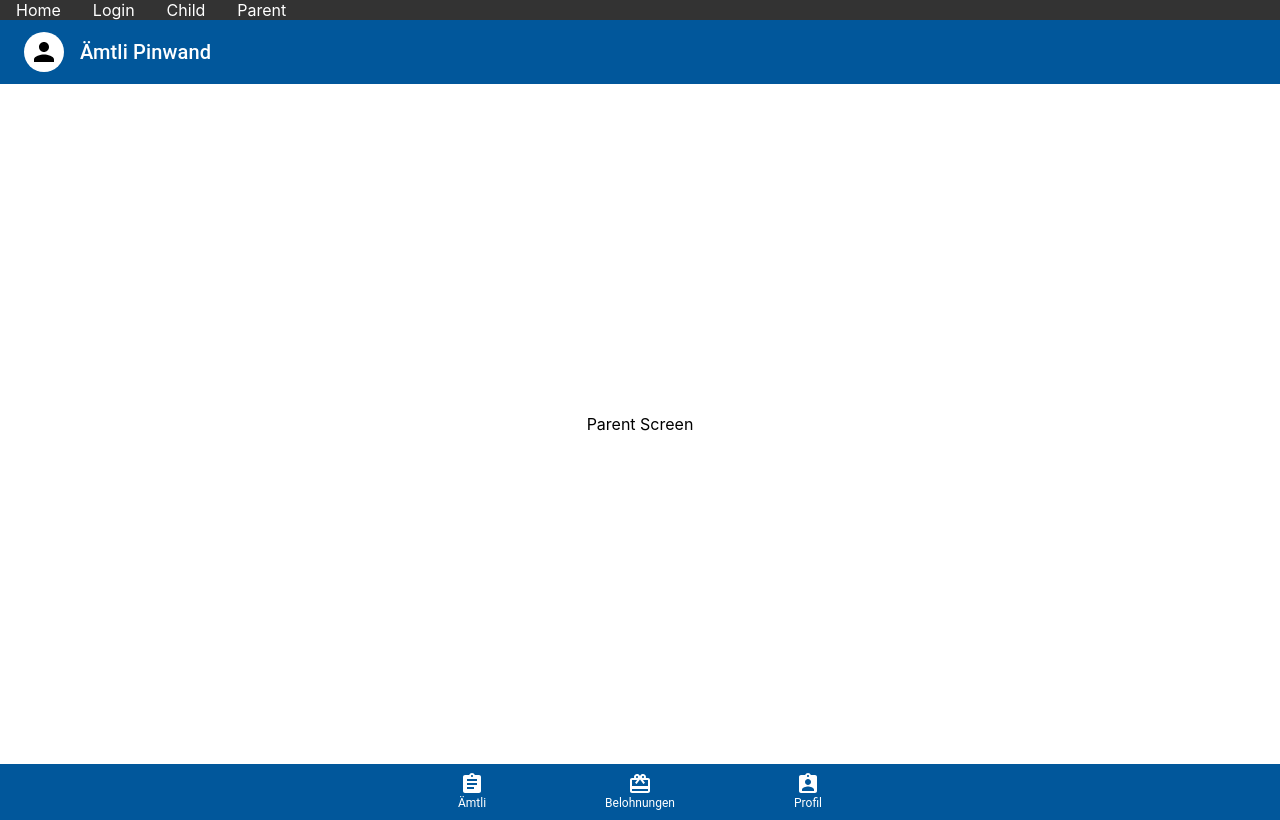
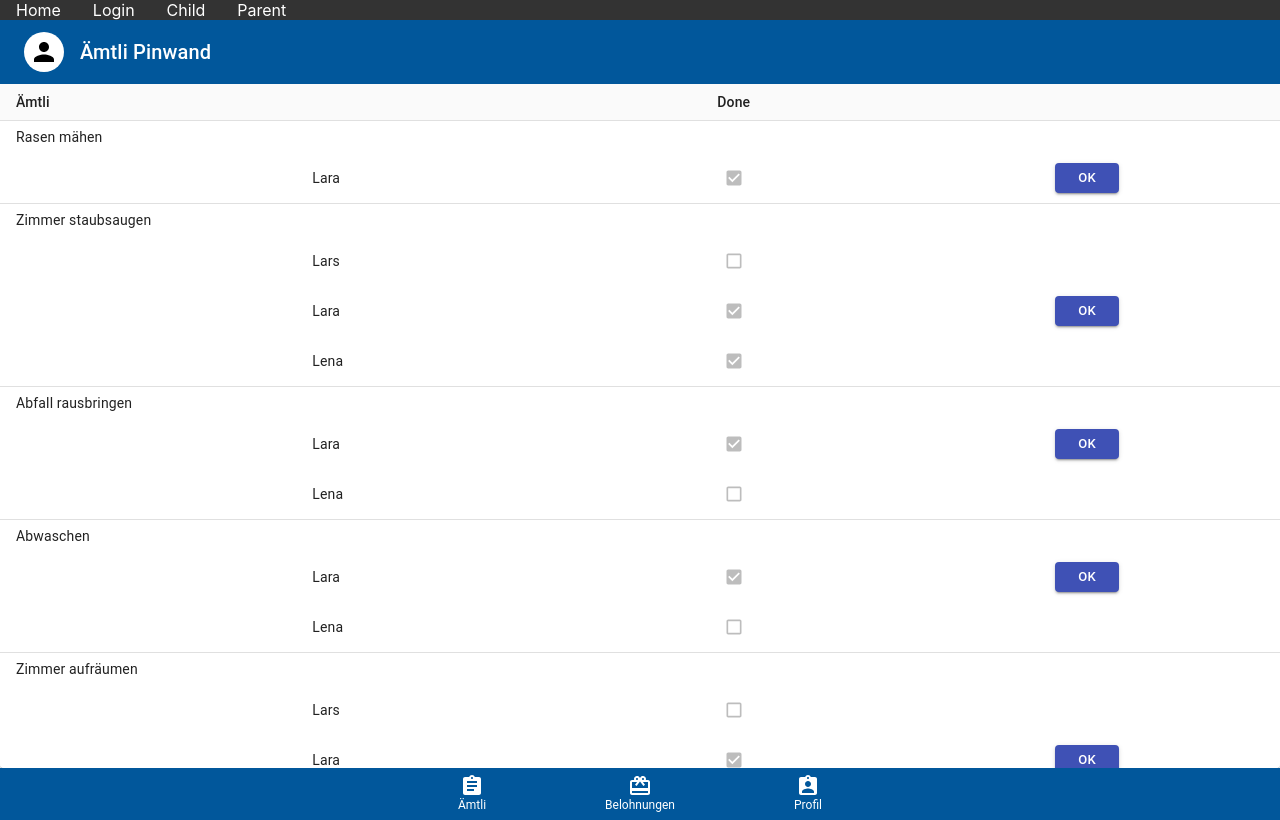
Before and after one commit to schenkjan/MarbleCollector, a React (Create React App) app in the folder client/: page /parent in a window 1280 px wide. Built offline with nearby package versions, Linux system fonts and the light colour scheme.

Commit message:
First version of the ChoreTable implemented.

```diff
--- /dev/null
+++ b/client/src/model/Child.ts
@@ -0,0 +1,4 @@
+export type Child = {
+    id: number;
+    name: string;
+}
--- /dev/null
+++ b/client/src/model/Chore.ts
@@ -0,0 +1,10 @@
+import { ChoreAssignement } from "./ChoreAssignment";
+
+export type Chore = {
+    id: number;
+    name: string;
+    description: string;
+    dueDate: number;
+    value: number;
+    assignments: ChoreAssignement[];
+}
--- /dev/null
+++ b/client/src/parent/ChoreTable.tsx
@@ -0,0 +1,157 @@
+import { Paper, TableContainer, Table, TableHead, TableRow, TableCell, TableBody, makeStyles } from "@material-ui/core";
+import { useEffect, useState } from "react";
+import { Chore } from "../model/Chore";
+import { ChoreTableRow } from "./ChoreTableRow";
+
+// TODO js (25.02.2021): Remove dummy data as soon as data is consumed from backend.
+const lars = {
+    id: 1,
+    name: "Lars",
+    avatarSrc: ""
+ };
+ const lara = {
+    id: 2,
+    name: "Lara",
+    avatarSrc: ""
+ };
+ const lena = {
+    id: 3,
+    name: "Lena",
+    avatarSrc: ""
+ };
+
+ const useStyles = makeStyles({
+     container: {
+         flex: "1 1 auto",
+     }
+ });
+
+export function ChoreTable() {
+    const [chores, setChores] = useState<Chore[]>([]);
+    const classes = useStyles();
+
+    useEffect(() => {
+        setChores([ // TODO js (25.02.2021): Remove dummy data as soon as data is consumed from backend.
+            {
+                id: 42,
+                name: "Rasen mähen",
+                description: "",
+                dueDate: Date.now(),
+                value: 20,
+                assignments: [
+                    {
+                        isDone: true,
+                        isConfirmed: false,
+                        assignee: lara
+                    }
+                ],
+            },
+            {
+                id: 1,
+                name: "Zimmer staubsaugen",
+                description: "",
+                dueDate: Date.now(),
+                value: 10,
+                assignments: [
+                    {
+                        isDone: false,
+                        isConfirmed: false,
+                        assignee: lars
+                    },
+                    {
+                        isDone: true,
+                        isConfirmed: false,
+                        assignee: lara
+                    },
+                    {
+                        isDone: true,
+                        isConfirmed: true,
+                        assignee: lena
+                    }
+                ]
+            },
+            {
+                id: 2,
+                name: "Abfall rausbringen",
+                description: "",
+                dueDate: Date.now(),
+                value: 5,
+                assignments: [
+                    {
+                        isDone: true,
+                        isConfirmed: false,
+                        assignee: lara
+                    },
+                    {
+                        isDone: false,
+                        isConfirmed: false,
+                        assignee: lena
+                    }
+                ],
+            },
+            {
+                id: 3,
+                name: "Abwaschen",
+                description: "",
+                dueDate: Date.now(),
+                value: 5,
+                assignments: [
+                    {
+                        isDone: true,
+                        isConfirmed: false,
+                        assignee: lara
+                    },
+                    {
+                        isDone: false,
+                        isConfirmed: false,
+                        assignee: lena
+                    }
+                ],
+            },
+            {
+                id: 4,
+                name: "Zimmer aufräumen",
+                description: "",
+                dueDate: Date.now(),
+                value: 10,
+                assignments: [
+                    {
+                        isDone: false,
+                        isConfirmed: false,
+                        assignee: lars
+                    },
+                    {
+                        isDone: true,
+                        isConfirmed: false,
+                        assignee: lara
+                    },
+                    {
+                        isDone: true,
+                        isConfirmed: true,
+                        assignee: lena
+                    }
+                ]
+            },
+        ]);
+    }, []);
+
+    return (
+        <TableContainer className={classes.container} component={Paper}>
+            <Table stickyHeader aria-label="sticky table" size="small">
+                <TableHead>
+                    <TableRow>
+                        <TableCell>Ämtli</TableCell>
+                        <TableCell></TableCell>
+                        <TableCell align="center">Done</TableCell>
+                        <TableCell></TableCell>
+                    </TableRow>
+                </TableHead>
+                <TableBody>
+                    {chores.map((chore) => (
+                        <ChoreTableRow key={chore.id} chore={chore} />
+                    ))}
+                </TableBody>
+            </Table>
+        </TableContainer>
+    );
+}
--- /dev/null
+++ b/client/src/parent/ChoreTableRow.tsx
@@ -0,0 +1,43 @@
+import { TableRow, TableCell, Checkbox, Button, makeStyles } from "@material-ui/core";
+import { Chore } from "../model/Chore";
+
+const useStyles = makeStyles({
+    row: {
+        "& > *": {
+            borderBottom: "unset",
+        },
+    },
+    assignmentRow: {
+        "& > *": {
+            borderBottom: "unset",
+        },
+    },
+});
+
+type Prop = {
+    chore: Chore
+}
+
+export function ChoreTableRow(props: Prop) {
+    const classes = useStyles();
+
+    return (
+        <>
+            <TableRow className={classes.row} key={props.chore.id}>
+                <TableCell component="th" scope="row" colSpan={4}>
+                    {props.chore.name}
+                </TableCell>
+            </TableRow>
+            {props.chore.assignments.map((assignment, index) => {
+                return (
+                    <TableRow className={index !== props.chore.assignments.length - 1 ? classes.assignmentRow : ""} key={`${props.chore.id}${assignment.assignee.id}`} >
+                        <TableCell component="th" scope="row"></TableCell>
+                        <TableCell align="left">{assignment.assignee.name}</TableCell>
+                        <TableCell align="center"><Checkbox checked={assignment.isDone} disabled size="small"/></TableCell>
+                        <TableCell align="center">{assignment.isDone && !assignment.isConfirmed ? <Button variant="contained" color="primary" size="small">Ok</Button> : ""}</TableCell>
+                    </TableRow>
+                );
+            })}
+        </>
+    );
+}
--- a/client/src/parent/ParentScreen.tsx
+++ b/client/src/parent/ParentScreen.tsx
@@ -1,5 +1,6 @@
 import { useState } from "react";
 import { DashboardLayout } from "../shell/DashboardLayout";
+import { ChoreTable } from "./ChoreTable";
 
 export function ParentScreen() {
   const [title, ] = useState("Ämtli Pinwand"); // TODO js (25.02.2021): Set title depending on state of the app.
@@ -8,7 +9,7 @@ export function ParentScreen() {
 
   return (
     <DashboardLayout avatarAlt={avatarAlt} avatarSrc={avatarSrc} title={title}>
-      <p>Parent Screen</p>
+      <ChoreTable/>
     </DashboardLayout>
   );
 }
--- a/client/src/shell/DashboardLayout.tsx
+++ b/client/src/shell/DashboardLayout.tsx
@@ -6,7 +6,7 @@ import { TitleBar } from "./TitleBar";
 const useStyles = makeStyles({
     boxRoot: {
         height: "100vh",
-    }
+    },
 });
 
 type Props = {
```
Also changed, not shown: client/src/model/ChoreAssignment.ts (added, +7 -0 lines).
